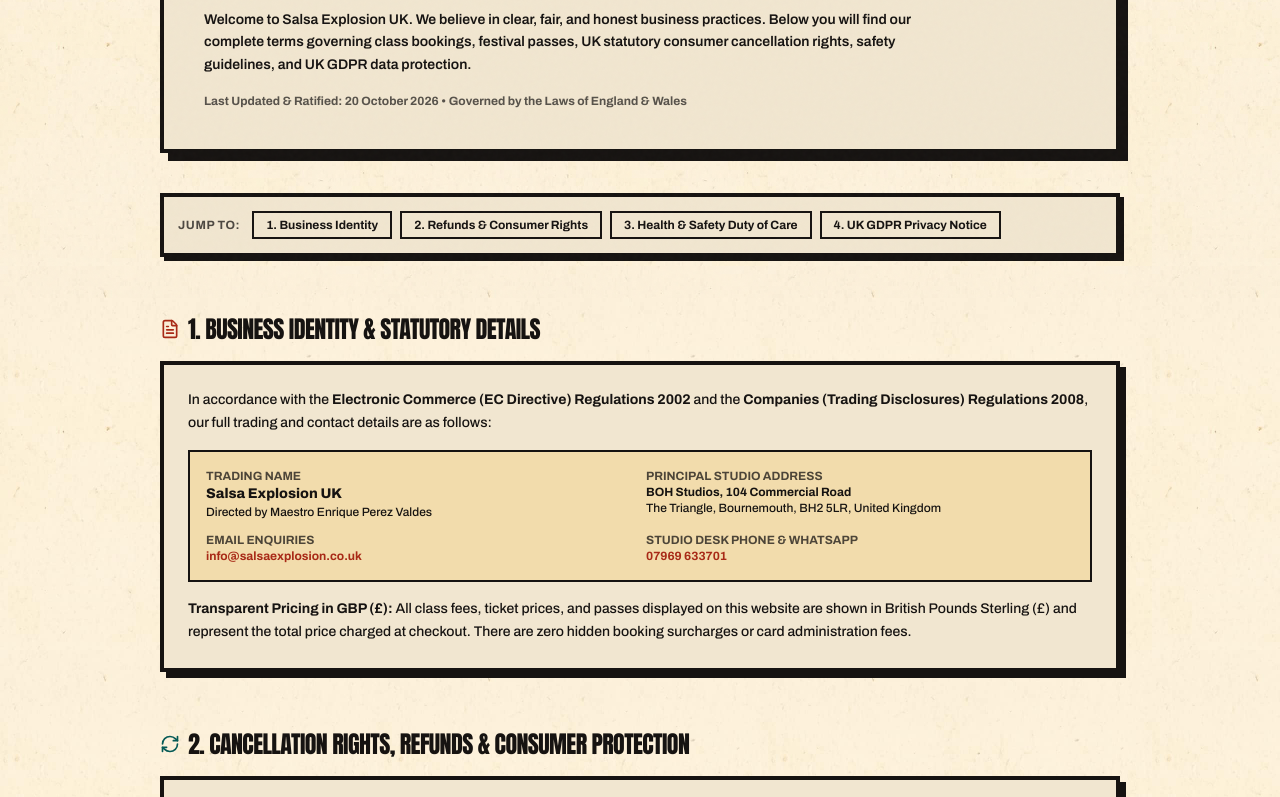
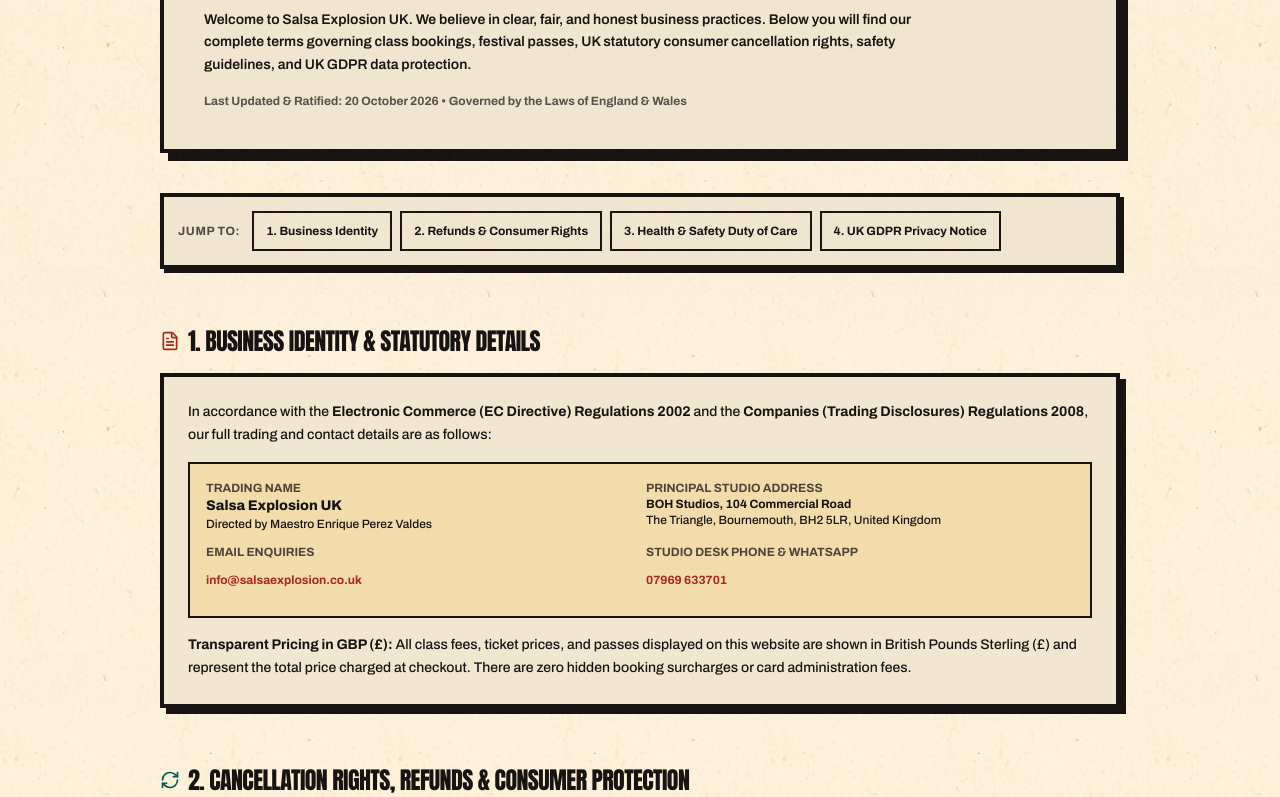
Before and after one commit to DragostinJ/SalsaExplosion, a Next.js app: page /terms in a window 1280 px wide. Shown: the part 502-1299 px from the top of the page. Built offline with nearby package versions, Linux system fonts and the light colour scheme; no server answers.

Commit message:
fix(terms): ensure 40px touch targets on jump bar and contact actions

```diff
--- a/src/app/terms/page.tsx
+++ b/src/app/terms/page.tsx
@@ -65,16 +65,16 @@ export default function TermsAndLegalPage() {
       {/* Quick Navigation Jump Bar */}
       <div className="flex flex-wrap items-center gap-2 border-4 border-ink bg-paper p-3.5 text-xs font-bold text-ink shadow-[4px_4px_0_0_var(--color-ink)]">
         <span className="text-ink/75 uppercase tracking-wider text-xs mr-1">Jump to:</span>
-        <a href="#identity" className="border-2 border-ink bg-paper px-3 py-1 text-ink hover:bg-ink hover:text-paper transition-colors">
+        <a href="#identity" className="inline-flex items-center min-h-[40px] border-2 border-ink bg-paper px-3 py-2 text-ink hover:bg-ink hover:text-paper transition-colors">
           1. Business Identity
         </a>
-        <a href="#refunds" className="border-2 border-ink bg-paper px-3 py-1 text-ink hover:bg-ink hover:text-paper transition-colors">
+        <a href="#refunds" className="inline-flex items-center min-h-[40px] border-2 border-ink bg-paper px-3 py-2 text-ink hover:bg-ink hover:text-paper transition-colors">
           2. Refunds &amp; Consumer Rights
         </a>
-        <a href="#health-safety" className="border-2 border-ink bg-paper px-3 py-1 text-ink hover:bg-ink hover:text-paper transition-colors">
+        <a href="#health-safety" className="inline-flex items-center min-h-[40px] border-2 border-ink bg-paper px-3 py-2 text-ink hover:bg-ink hover:text-paper transition-colors">
           3. Health &amp; Safety Duty of Care
         </a>
-        <a href="#privacy" className="border-2 border-ink bg-paper px-3 py-1 text-ink hover:bg-ink hover:text-paper transition-colors">
+        <a href="#privacy" className="inline-flex items-center min-h-[40px] border-2 border-ink bg-paper px-3 py-2 text-ink hover:bg-ink hover:text-paper transition-colors">
           4. UK GDPR Privacy Notice
         </a>
       </div>
@@ -106,13 +106,13 @@ export default function TermsAndLegalPage() {
             </div>
             <div>
               <span className="block font-bold text-ink/75 uppercase text-xs">Email Enquiries</span>
-              <a href="mailto:info@salsaexplosion.co.uk" className="font-bold text-accent-red hover:underline">
+              <a href="mailto:info@salsaexplosion.co.uk" className="inline-flex items-center min-h-[40px] py-1 font-bold text-accent-red hover:underline">
                 info@salsaexplosion.co.uk
               </a>
             </div>
             <div>
               <span className="block font-bold text-ink/75 uppercase text-xs">Studio Desk Phone &amp; WhatsApp</span>
-              <a href="tel:+447969633701" className="font-bold text-accent-red hover:underline">
+              <a href="tel:+447969633701" className="inline-flex items-center min-h-[40px] py-1 font-bold text-accent-red hover:underline">
                 07969 633701
               </a>
             </div>
```
